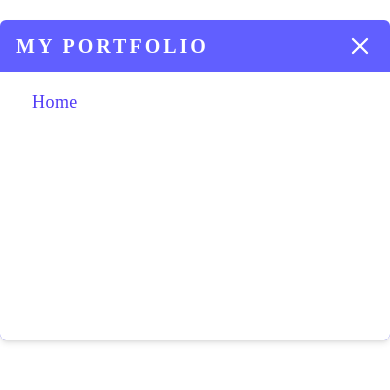
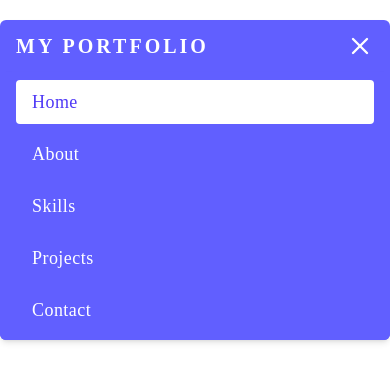
Before and after one commit to mrumairkhan74/mrumairkhan74-Portfolio, a React (Vite) app: page / in a window 390 px wide. Both pictures are taken after a click on the button "Toggle menu". Shown: the top 390 px of the page. Built offline with nearby package versions, Linux system fonts and the light colour scheme; a web font is replaced by a local one.

Commit message:
make it responsive navbar

```diff
--- a/src/components/pages/Navbar.jsx
+++ b/src/components/pages/Navbar.jsx
@@ -48,7 +48,7 @@ const Navbar = () => {
 
       {/* Mobile Menu */}
       {isOpen && (
-        <div className="md:hidden bg-white px-4 py-2 space-y-2 shadow-md">
+        <div className="md:hidden bg-indigo-500 px-4 py-2 space-y-2 shadow-md">
           <NavLink to="/" onClick={() => setIsOpen(false)} active={location.pathname === '/'}>Home</NavLink>
           <NavLink to="/about" onClick={() => setIsOpen(false)} active={location.pathname === '/about'}>About</NavLink>
           <NavLink to="/skills" onClick={() => setIsOpen(false)} active={location.pathname === '/skills'}>Skills</NavLink>
```
